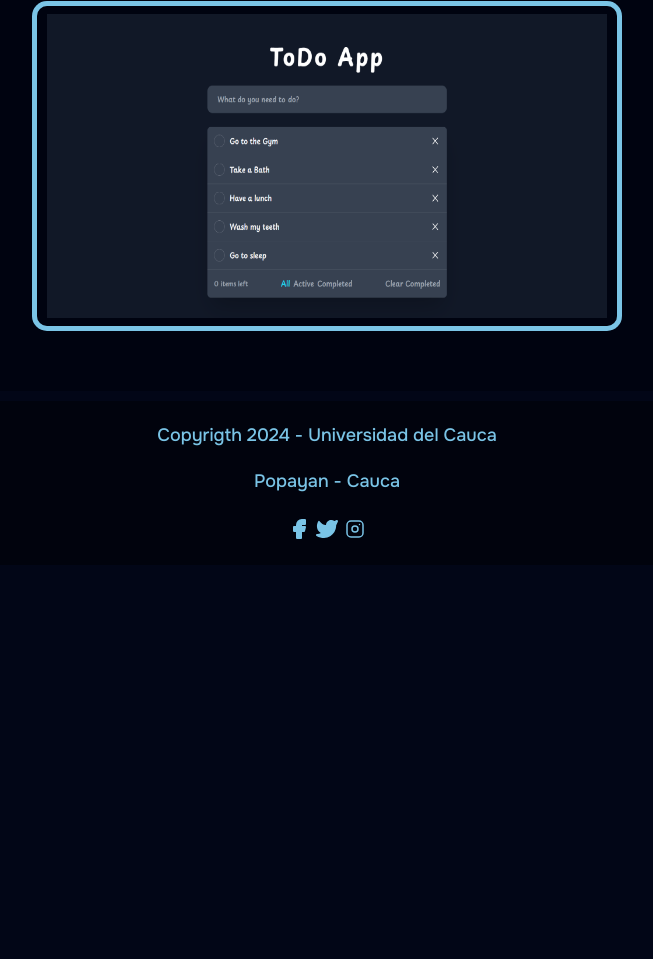
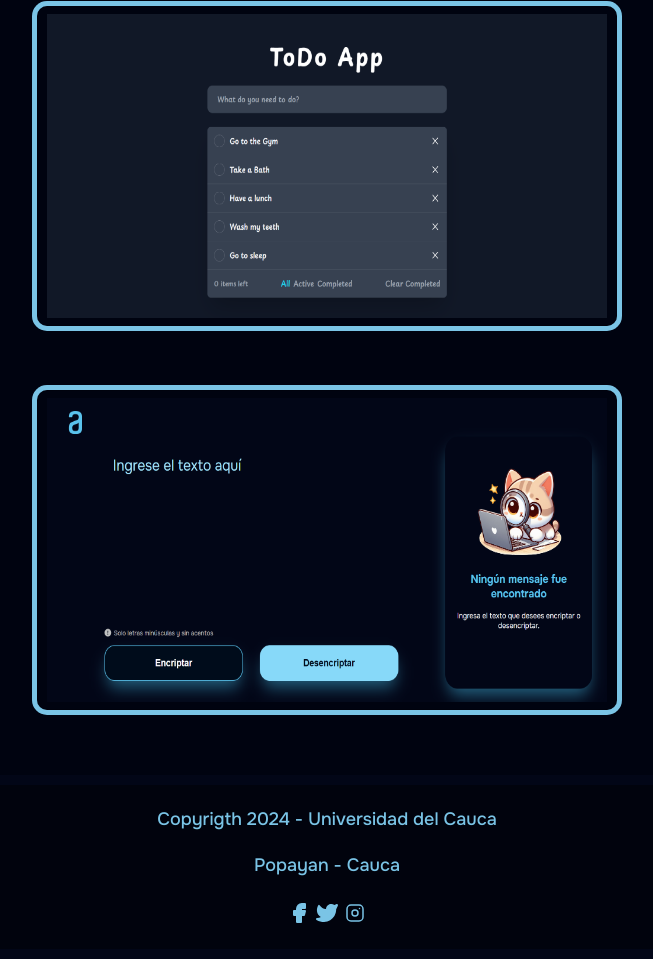
Before and after one commit to cmperdomo17/personal-page-mariodev, a plain HTML site: page index.html in a window 1280 px wide. Shown: the part 1981-2940 px from the top of the page, without its empty margins (313-966 px from the left). Before the commit the page ends 2556 px from the top, so only its background shows below. Drawn offline with nearby package versions, Linux system fonts and the light colour scheme.

Commit message:
Agregado proyecto Text Decrypter a index.html y proyectos.html

```diff
--- a/index.html
+++ b/index.html
@@ -150,6 +150,27 @@
                         </div>
                     </div>
                 </div>
+                <div class="card">
+                    <img src="estilos/media/proyecto4.png" alt="Proyecto 3">
+                    <div class="card__content">
+                        <p class="card__title">Text Decrypter</p>
+                        <p class="card__description">Challenge from Alura ONE</p>
+                        <div class="btn-content">
+                            <a href="https://github.com/cmperdomo17/Encriptador-JS" target="_blank" rel="noreferrer">
+                                <button class="Btn">
+                                    <svg class="svgIcon" viewBox="0 0 496 512" height="1.4em" xmlns="http://www.w3.org/2000/svg"><path d="M165.9 397.4c0 2-2.3 3.6-5.2 3.6-3.3.3-5.6-1.3-5.6-3.6 0-2 2.3-3.6 5.2-3.6 3-.3 5.6 1.3 5.6 3.6zm-31.1-4.5c-.7 2 1.3 4.3 4.3 4.9 2.6 1 5.6 0 6.2-2s-1.3-4.3-4.3-5.2c-2.6-.7-5.5.3-6.2 2.3zm44.2-1.7c-2.9.7-4.9 2.6-4.6 4.9.3 2 2.9 3.3 5.9 2.6 2.9-.7 4.9-2.6 4.6-4.6-.3-1.9-3-3.2-5.9-2.9zM244.8 8C106.1 8 0 113.3 0 252c0 110.9 69.8 205.8 169.5 239.2 12.8 2.3 17.3-5.6 17.3-12.1 0-6.2-.3-40.4-.3-61.4 0 0-70 15-84.7-29.8 0 0-11.4-29.1-27.8-36.6 0 0-22.9-15.7 1.6-15.4 0 0 24.9 2 38.6 25.8 21.9 38.6 58.6 27.5 72.9 20.9 2.3-16 8.8-27.1 16-33.7-55.9-6.2-112.3-14.3-112.3-110.5 0-27.5 7.6-41.3 23.6-58.9-2.6-6.5-11.1-33.3 2.6-67.9 20.9-6.5 69 27 69 27 20-5.6 41.5-8.5 62.8-8.5s42.8 2.9 62.8 8.5c0 0 48.1-33.6 69-27 13.7 34.7 5.2 61.4 2.6 67.9 16 17.7 25.8 31.5 25.8 58.9 0 96.5-58.9 104.2-114.8 110.5 9.2 7.9 17 22.9 17 46.4 0 33.7-.3 75.4-.3 83.6 0 6.5 4.6 14.4 17.3 12.1C428.2 457.8 496 362.9 496 252 496 113.3 383.5 8 244.8 8zM97.2 352.9c-1.3 1-1 3.3.7 5.2 1.6 1.6 3.9 2.3 5.2 1 1.3-1 1-3.3-.7-5.2-1.6-1.6-3.9-2.3-5.2-1zm-10.8-8.1c-.7 1.3.3 2.9 2.3 3.9 1.6 1 3.6.7 4.3-.7.7-1.3-.3-2.9-2.3-3.9-2-.6-3.6-.3-4.3.7zm32.4 35.6c-1.6 1.3-1 4.3 1.3 6.2 2.3 2.3 5.2 2.6 6.5 1 1.3-1.3.7-4.3-1.3-6.2-2.2-2.3-5.2-2.6-6.5-1zm-11.4-14.7c-1.6 1-1.6 3.6 0 5.9 1.6 2.3 4.3 3.3 5.6 2.3 1.6-1.3 1.6-3.9 0-6.2-1.4-2.3-4-3.3-5.6-2z"></path></svg>
+                                    <span class="text">Github</span>
+                                </button>
+                            </a>
+                            <a href="https://encriptador-mariodev.vercel.app/" target="_blank" rel="noreferrer">
+                                <button class="Btn">
+                                    <svg xmlns="http://www.w3.org/2000/svg" class="svgIcon2" width="24" height="24" viewBox="0 0 24 24" stroke-width="1.5" stroke="currentColor" fill="none" stroke-linecap="round" stroke-linejoin="round"><path stroke="none" d="M0 0h24v24H0z" fill="none"/><path d="M9 15l6 -6" /><path d="M11 6l.463 -.536a5 5 0 0 1 7.071 7.072l-.534 .464" /><path d="M13 18l-.397 .534a5.068 5.068 0 0 1 -7.127 0a4.972 4.972 0 0 1 0 -7.071l.524 -.463" /></svg>
+                                    <span class="text">Visitar</span>
+                                </button>
+                            </a>
+                        </div>
+                    </div>
+                </div>
             </div>
         </section>
         <footer class="footer-redes">
```
Also changed, not shown: proyectos.html (+21 -0 lines), estilos/media/proyecto4.png (added).
